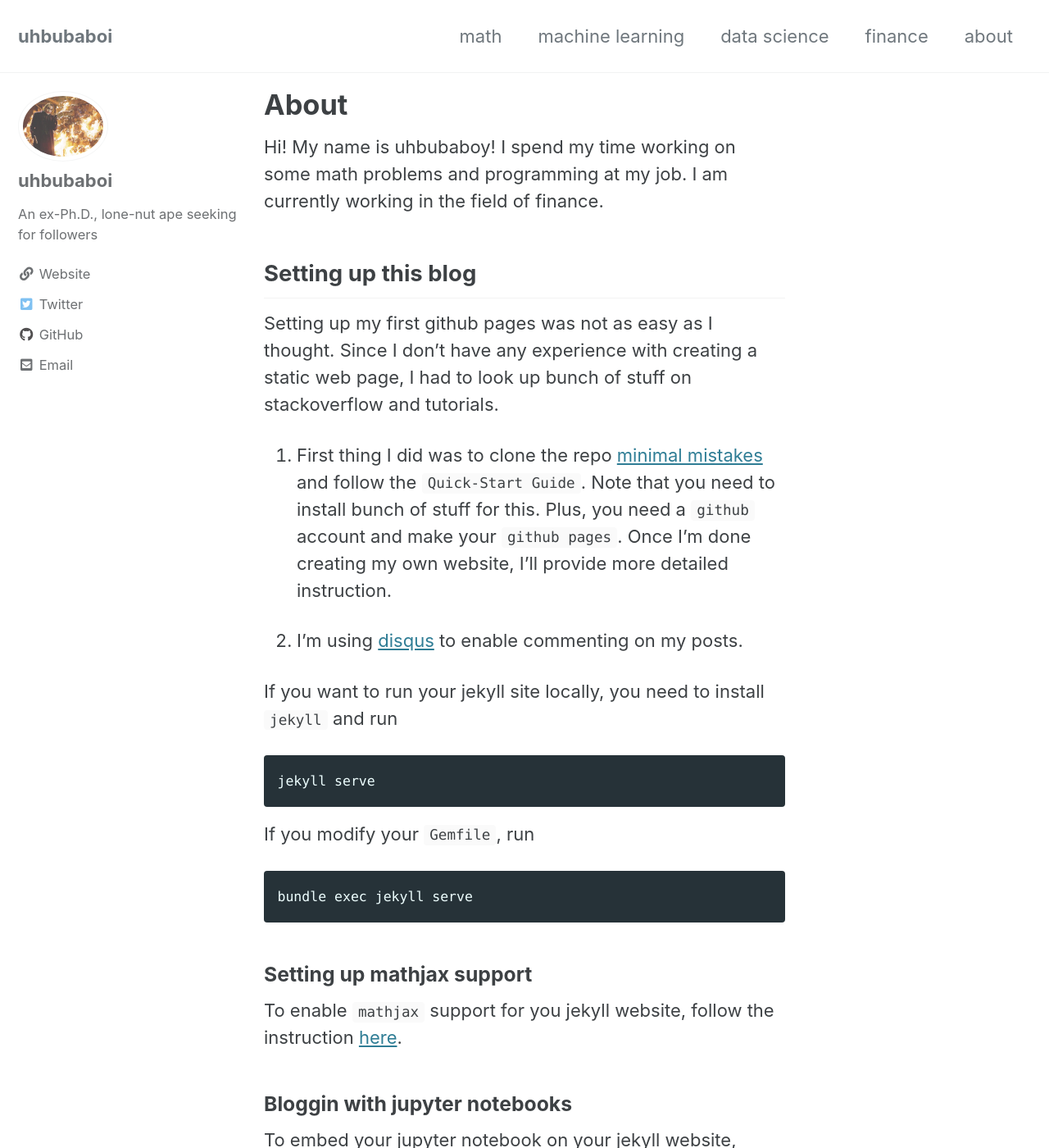
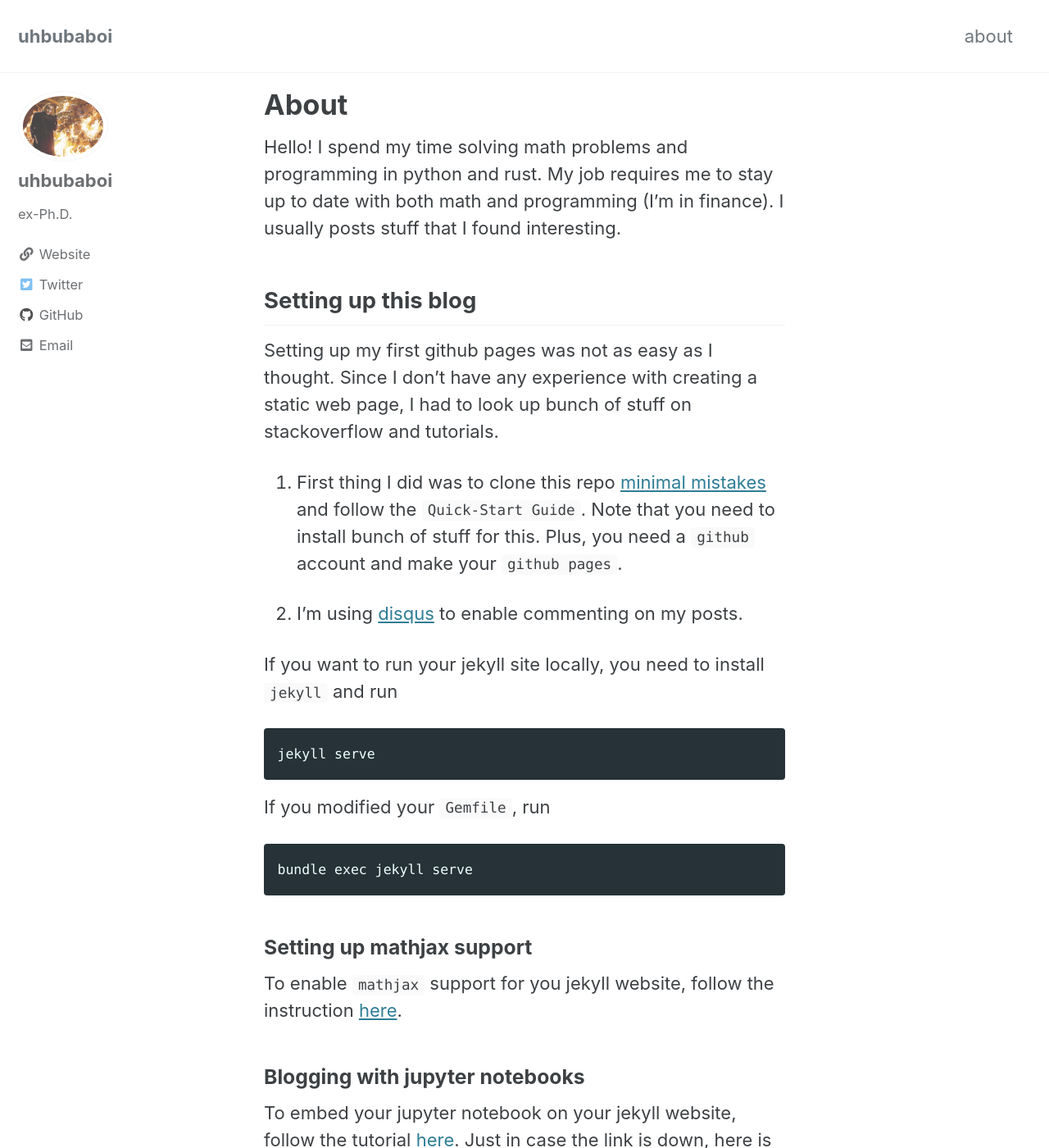
Before and after one commit to uhbubaboi/uhbubaboi.github.io, a Jekyll site: the page built from _pages/about.md, in a window 1280 px wide and 1400 px high. Shown: the whole window at 82% size. Built offline with Jekyll 4.4.1, drawn with Linux system fonts in a browser that asks for light colours; cached includes are drawn as plain includes.

Commit message:
new post, deleted empty posts

````diff
--- a/_config.yml
+++ b/_config.yml
@@ -20,7 +20,7 @@ title                    : "uhbubaboi"
 title_separator          : "-"
 subtitle                 : # site tagline that appears below site title in masthead
 name                     : "uhbubaboi"
-description              : "math machine-learning data-science finance"
+description              : "math, machine learning, data science, finance"
 url                      : "https://uhbubaboi.github.io/"
 baseurl                  : "" # the subpath of your site, e.g. "/blog"
 repository               : "uhbubaboi/uhbubaboi.github.io"
@@ -84,7 +84,7 @@ analytics:
 author:
   name             : "uhbubaboi"
   avatar           : "/assets/images/uhbubaboi.jpeg"
-  bio              : "An ex-Ph.D., lone-nut ape seeking for followers"
+  bio              : "ex-Ph.D."
   location         :
   email            : "uhbuba.collector@gmail.com"
   links:
@@ -241,6 +241,7 @@ defaults:
       path: ""
       type: posts
     values:
+      show_date: true
       layout: single
       author_profile: true
       read_time: true
--- a/_pages/about.md
+++ b/_pages/about.md
@@ -4,13 +4,13 @@ layout: single
 permalink: /about/
 author_profile: true
 ---
-Hi! My name is uhbubaboy! I spend my time working on some math problems and programming at my job.
-I am currently working in the field of finance.
+Hello! I spend my time solving math problems and programming in python and rust. My job requires me to stay up to date with both math and programming (I'm in finance). I usually posts stuff that I found interesting.
+
 
 ## Setting up this blog
 Setting up my first github pages was not as easy as I thought. Since I don't have any experience with creating a static web page, I had to look up bunch of stuff on stackoverflow and tutorials.
 
-1. First thing I did was to clone the repo [minimal mistakes](https://mmistakes.github.io/minimal-mistakes/docs/quick-start-guide/) and follow the `Quick-Start Guide`. Note that you need to install bunch of stuff for this. Plus, you need a `github` account and make your `github pages`. Once I'm done creating my own website, I'll provide more detailed instruction.
+1. First thing I did was to clone this repo [minimal mistakes](https://mmistakes.github.io/minimal-mistakes/docs/quick-start-guide/) and follow the `Quick-Start Guide`. Note that you need to install bunch of stuff for this. Plus, you need a `github` account and make your `github pages`.
 
 2. I'm using [disqus](https://disqus.com/) to enable commenting on my posts.
 
@@ -18,20 +18,19 @@ If you want to run your jekyll site locally, you need to install `jekyll` and ru
 ```
 jekyll serve
 ```
-If you modify your `Gemfile`, run
+If you modified your `Gemfile`, run
 ```
 bundle exec jekyll serve
 ```
-
 ### Setting up mathjax support
 To enable `mathjax` support for you jekyll website, follow the instruction [here](https://benlansdell.github.io/computing/mathjax/).
 
-### Bloggin with jupyter notebooks
+
+### Blogging with jupyter notebooks
 To embed your jupyter notebook on your jekyll website, follow the tutorial [here](https://cduvallet.github.io/posts/2018/03/ipython-notebooks-jekyll).
 Just in case the link is down, here is what you should do:
 1. Write the jupyter notebook in the `_jupyter` folder
 2. When it's finished, `jupyter nbconvert <nb> --to markdown`
 3. Move it to the `_posts` folder
 
-
 For now I'm gonna see how long I can blog consistently. If this works out, maybe I'll branch out to creating videos on youtube!
````
Also changed, not shown: _data/navigation.yml (+12 -12 lines), _posts/2022-01-12-continuity-definitions.md (+3 -3 lines), _posts/2022-01-13-small-set-two-approaches.md (+2 -2 lines), _posts/2022-01-15-sac.md (deleted, +0 -12 lines), _posts/2022-03-14-sum-of-cauchy-not-cauchy.md (added, +57 -0 lines), index.md (+1 -1 lines).
